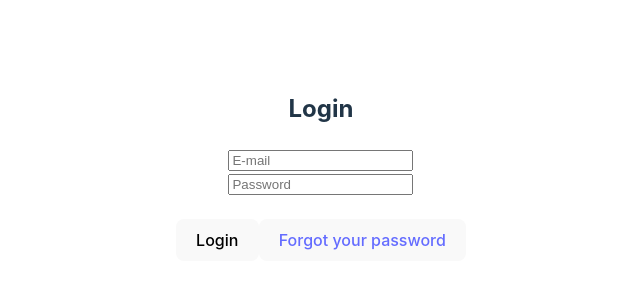
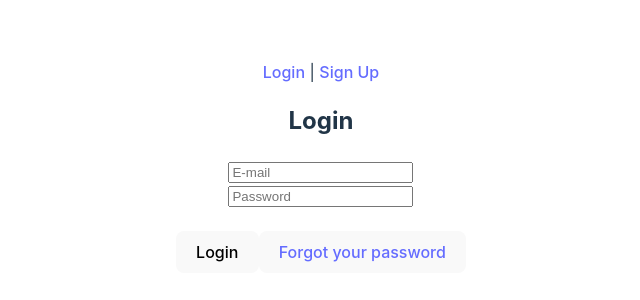
Before and after one commit to mehkanarshad/Ecommerce_app, a React (Vite) app in the folder Ecommerce_app_frontend/: page /login in a window 1280 px wide. Shown: the part 234-534 px from the top of the page, without its empty margins (319-959 px from the left). Built offline with nearby package versions, Linux system fonts and the light colour scheme.

Commit message:
Redux successfully configured

```diff
--- a/Ecommerce_app_frontend/src/App.jsx
+++ b/Ecommerce_app_frontend/src/App.jsx
@@ -4,7 +4,8 @@ import Login from "./components/Login";
 import SignUp from "./components/Signup";
 import Home from "./components/Home";
 import Product from "./components/Product";
-import { useSelector } from "react-redux";
+import { useSelector , useDispatch } from "react-redux";
+import { loginSuccess, logout } from "./redux/authSlice";
 import {
   BrowserRouter as Router,
   Route,
@@ -20,8 +21,8 @@ import Navbar from "./components/Navbar";
 
 function App() {
   const [loggedIn, setLoggedIn] = useState(null);
-  const isAuthenticated = useSelector((state) => state.isAuthenticated);
-  console.log(isAuthenticated);
+  const isAuthenticated = useSelector((state) => state.auth.isAuthenticated);
+  const dispatch = useDispatch();
 
   useEffect(() => {
     const validateToken = async () => {
@@ -30,6 +31,7 @@ function App() {
       const uid = localStorage.getItem("uid");
 
       if (!token || !client || !uid) {
+        dispatch(logout());
         setLoggedIn(false);
         return;
       }
@@ -48,6 +50,7 @@ function App() {
           setLoggedIn(true);
         } else {
           setLoggedIn(false);
+          dispatch(logout());
         }
       } catch (error) {
         setLoggedIn(false);
@@ -55,12 +58,11 @@ function App() {
         localStorage.clear('uid');
         localStorage.clear('client');
         console.error("Validation error:", error);
-        console.log(loggedIn)
       }
     };
 
     validateToken();
-  }, []);
+  }, [dispatch]);
 
   if (loggedIn === null) {
     return <div>Loading...</div>;
--- a/Ecommerce_app_frontend/src/components/Login.jsx
+++ b/Ecommerce_app_frontend/src/components/Login.jsx
@@ -2,6 +2,8 @@ import React, { useState } from "react";
 import "../App.css";
 import axios from "axios";
 import { useNavigate } from "react-router-dom";
+import { useSelector , useDispatch } from "react-redux";
+import { loginSuccess, logout } from "../redux/authSlice";
 import { Link } from "react-router-dom";
 
 export default function Login() {
@@ -9,6 +11,10 @@ export default function Login() {
   const [email, setEmail] = useState("");
   const [password, setPassword] = useState("");
   const [error, setError] = useState("");
+  const isAuthenticated = useSelector((state) => state.auth.isAuthenticated);
+  console.log(isAuthenticated);
+  const dispatch = useDispatch();
+
   const navigate = useNavigate();
 
   const handleSubmit = (event) => {
@@ -33,6 +39,7 @@ export default function Login() {
         localStorage.setItem("client", headers["client"]);
         localStorage.setItem("uid", headers["uid"]);
 
+        dispatch(loginSuccess(user));
         setUser(user);
         navigate("/");
       })
--- a/Ecommerce_app_frontend/src/components/Navbar.jsx
+++ b/Ecommerce_app_frontend/src/components/Navbar.jsx
@@ -6,12 +6,14 @@ import {
     Routes,
     Navigate,
   } from "react-router-dom";
+  import { useSelector } from "react-redux";
 
 export default function Navbar() {
+  const loggedIn = useSelector((state) => state.auth.isAuthenticated);
   return (
     <div>
       <div className="navbar">
-        {/* {loggedIn ? (
+        {loggedIn ? (
           <>
             <Link className="navbar-text" to="/">
               Home
@@ -36,7 +38,6 @@ export default function Navbar() {
             </Link>
           </>
         )}
-        {console.log(loggedIn)} */}
       </div>
     </div>
   );
```
